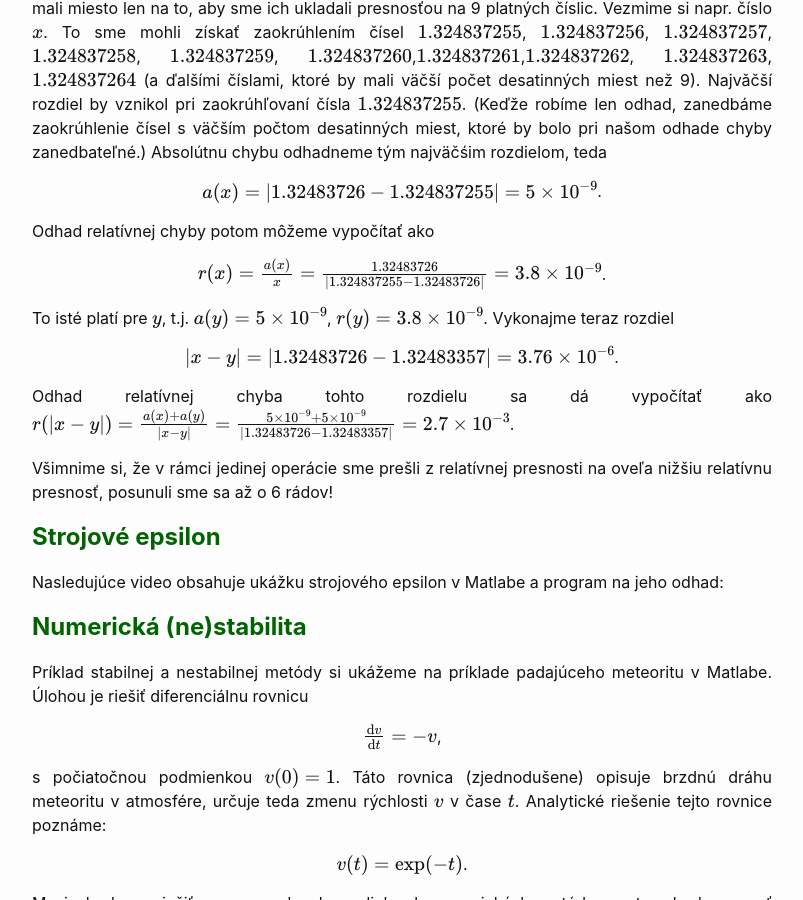
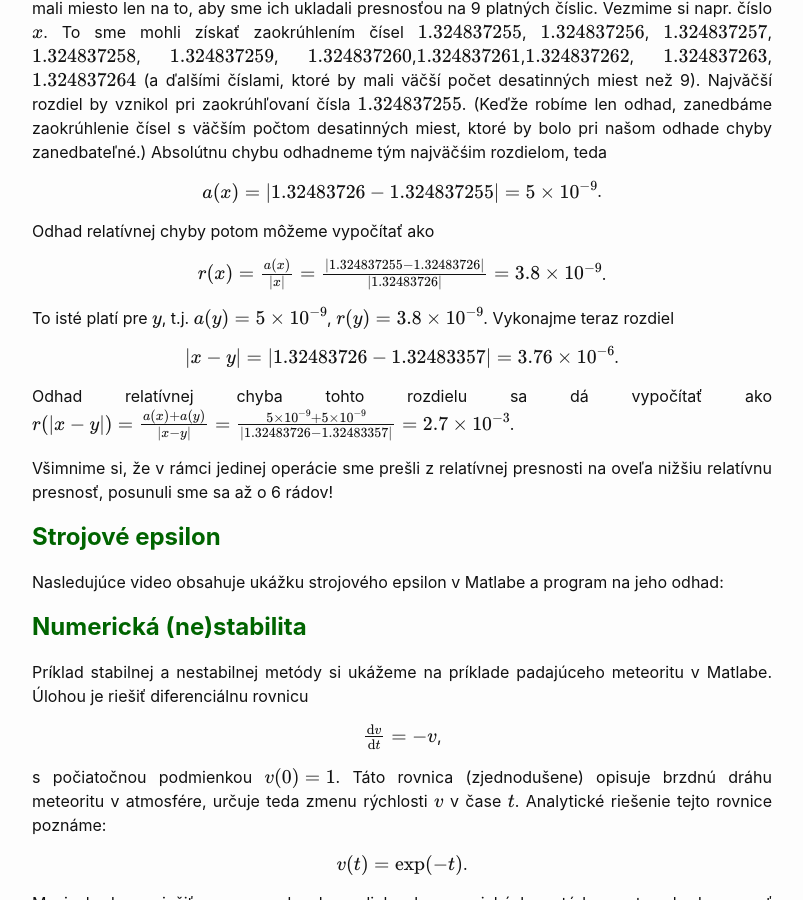
Before and after one commit to maslarova/maslarova.github.io, a Jekyll site: the page built from _posts/2021-02-25-cvicenie2.md, in a window 1280 px wide and 900 px high, scrolled down 1138 px. Shown: the whole window, without its empty margins (238-1041 px from the left). Built offline with Jekyll 4.4.1, drawn with Linux system fonts in a browser that asks for light colours.

Commit message:
2021-02-25-cvicenie2.md

```diff
--- a/_posts/2021-02-25-cvicenie2.md
+++ b/_posts/2021-02-25-cvicenie2.md
@@ -52,7 +52,7 @@ $a(x) = \lvert1.32483726-1.324837255\rvert=5\times10^{-9}$.
 Odhad relatívnej chyby potom môžeme vypočítať ako
 
 {: .centering}
-$r(x) = \frac{a(x)}{x}=\frac{1.32483726}{\lvert 1.324837255-1.32483726 \rvert}=3.8\times10^{-9}$.
+$r(x) = \frac{a(x)}{\lvert x \rvert}=\frac{\lvert 1.324837255-1.32483726 \rvert}{\lvert 1.32483726 \rvert}=3.8\times10^{-9}$.
 
 To isté platí pre $y$, t.j. $a(y) = 5\times10^{-9}$, $r(y) = 3.8 \times10^{-9}$. Vykonajme teraz rozdiel
 
```
